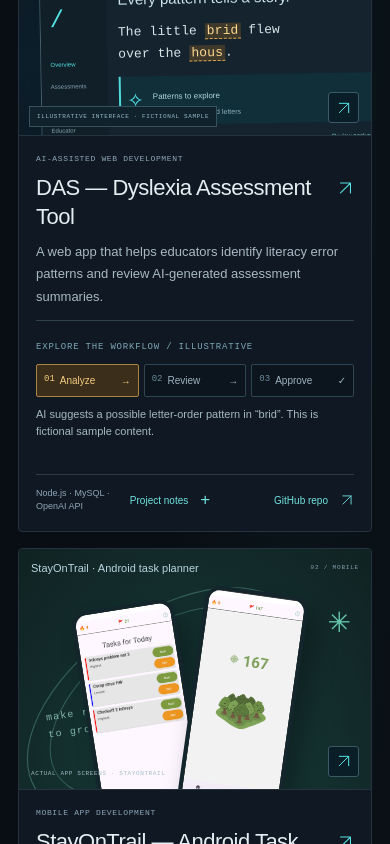
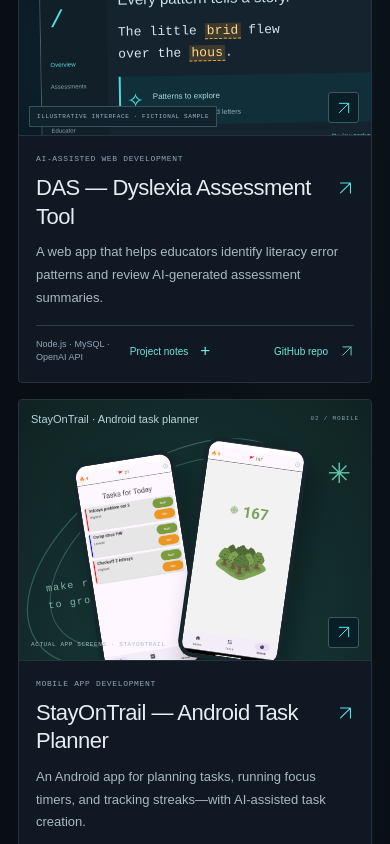
Before and after one commit to Rajapanreturns/bharath-portfolio, a React (Vite) app: page / in a window 390 px wide. Shown: the part 1060-1904 px from the top of the page. Built offline with nearby package versions, Linux system fonts and the light colour scheme.

Commit message:
Arrange portfolio projects in a balanced two-by-two grid

```diff
--- a/src/App.jsx
+++ b/src/App.jsx
@@ -446,6 +446,7 @@
               ✳ Best Project · Designing Energy Systems
             </span>
           )}
+          {projectIndex === 0 && <AssessmentFlow />}
           <h3>Selected contributions & technical work</h3>
           <ul>
             {project.highlights.map((item) => (
@@ -680,7 +681,6 @@
                       </button>
                     </h3>
                     <p>{CARD_DESCRIPTIONS[i]}</p>
-                    {i === 0 && <AssessmentFlow />}
                     <div className="project-info-bottom">
                       <span className="project-short-title">
                         {
--- a/src/midnight.css
+++ b/src/midnight.css
@@ -287,7 +287,7 @@
   font-size: 11px;
 }
 .projects-grid {
-  grid-template-columns: repeat(3, minmax(0, 1fr));
+  grid-template-columns: repeat(2, minmax(0, 1fr));
   gap: 18px;
   align-items: stretch;
 }
@@ -310,19 +310,9 @@
 .project-3 {
   padding-top: 0;
 }
-.project-0 {
-  grid-column: 1/-1;
-  display: grid;
-  grid-template-columns: 1.05fr 1fr;
-  min-height: 330px;
-}
 .project-visual-button {
   border-bottom: 1px solid var(--line);
   flex-shrink: 0;
-}
-.project-0 .project-visual-button {
-  border-bottom: 0;
-  border-right: 1px solid var(--line);
 }
 .project-info {
   padding: 19px;
@@ -390,20 +380,6 @@
   font-size: 10px;
   white-space: nowrap;
   color: #70e4de;
-}
-.project-0 .project-info {
-  padding: 23px 25px;
-}
-.project-0 .project-info h3 {
-  font-size: 26px;
-}
-.project-0 .project-info > p {
-  font-size: 13px;
-  line-height: 1.7;
-  margin-bottom: 12px;
-}
-.project-0 .project-info-bottom {
-  margin-top: 14px;
 }
 .visual-open {
   background: #0a1d27e6;
@@ -444,8 +420,8 @@
   letter-spacing: 0.6px;
 }
 .assessment-preview {
-  height: 100%;
-  min-height: 330px;
+  height: 280px;
+  min-height: 0;
   background: radial-gradient(ellipse at 55% 70%, #174552, #0c1c28 75%);
   color: #bdd5df;
 }
@@ -554,7 +530,7 @@
   padding: 5px 7px;
 }
 .mobile-preview {
-  height: 233px;
+  height: 280px;
   background: radial-gradient(ellipse at bottom, #173e3b, #102222);
   color: #92bbb0;
 }
@@ -599,7 +575,7 @@
   color: #64c6ae;
 }
 .hardware-preview {
-  height: 233px;
+  height: 280px;
   background: #131d31;
   color: #90b6e0;
 }
@@ -610,7 +586,7 @@
   max-height: 175px;
 }
 .solar-preview {
-  height: 233px;
+  height: 280px;
   background: #2b2419;
   color: #e2c597;
 }
@@ -1180,12 +1156,6 @@
   .project-info h3 {
     font-size: 19px;
   }
-  .project-0 .project-info {
-    padding: 19px;
-  }
-  .project-0 .project-info h3 {
-    font-size: 24px;
-  }
   .preview-label > span:first-child {
     font-size: 10px;
   }
@@ -1410,28 +1380,6 @@
   .projects-grid {
     grid-template-columns: repeat(2, minmax(0, 1fr));
     gap: 15px;
-  }
-  .project-0 {
-    display: flex;
-    grid-column: 1/-1;
-    min-height: 0;
-  }
-  .project-0 .project-visual-button {
-    border-right: 0;
-    border-bottom: 1px solid var(--line);
-  }
-  .project-0 .assessment-preview {
-    height: 280px;
-    min-height: 280px;
-  }
-  .project-0 .project-info {
-    padding: 19px;
-  }
-  .project-0 .project-info h3 {
-    font-size: 25px;
-  }
-  .project-0 .project-info > p {
-    font-size: 13px;
   }
   .review-window {
     left: 9%;
@@ -1453,13 +1401,6 @@
   .sample-writing {
     font-size: 14px;
   }
-  .project-0 .project-info-bottom {
-    margin-top: 14px;
-    flex-wrap: nowrap;
-  }
-  .project-0 .project-info-bottom .project-short-title {
-    font-size: 10px;
-  }
   .assessment-flow > p {
     min-height: 35px;
     font-size: 12px;
@@ -1476,10 +1417,11 @@
     bottom: 8px;
     left: 10px;
   }
+  .assessment-preview,
   .mobile-preview,
   .hardware-preview,
   .solar-preview {
-    height: 215px;
+    height: 260px;
   }
   .phone {
     width: 86px;
@@ -1523,19 +1465,6 @@
   }
   .project-meta {
     font-size: 7px;
-  }
-  .project-3 {
-    grid-column: 1/-1;
-    display: grid;
-    grid-template-columns: 1fr 1fr;
-  }
-  .project-3 .project-visual-button {
-    border-right: 1px solid var(--line);
-    border-bottom: 0;
-  }
-  .project-3 .solar-preview {
-    height: 100%;
-    min-height: 235px;
   }
   .project-3 .project-meta {
     flex-direction: column;
@@ -1799,19 +1728,6 @@
     grid-template-columns: 1fr;
     gap: 16px;
   }
-  .project-0,
-  .project-3 {
-    grid-column: auto;
-    display: flex;
-  }
-  .project-3 .project-visual-button {
-    border-right: 0;
-    border-bottom: 1px solid var(--line);
-  }
-  .project-0 .assessment-preview {
-    height: 260px;
-    min-height: 260px;
-  }
   .review-window {
     left: 6%;
     right: -6%;
@@ -1873,12 +1789,6 @@
   }
   .project-3 .project-meta {
     flex-direction: row;
-  }
-  .mobile-preview,
-  .hardware-preview,
-  .project-3 .solar-preview {
-    height: 240px;
-    min-height: 240px;
   }
   .phone {
     width: 104px;
@@ -2042,3 +1952,10 @@
   margin-left: 18px;
   color: #54e4e4;
 }
+
+/* Stack project cards once two columns become too narrow to read. */
+@media (max-width: 640px) {
+  .projects-grid {
+    grid-template-columns: 1fr;
+  }
+}
```
Also changed, not shown: 1 other file (tests, documents, lock files or other folders).
